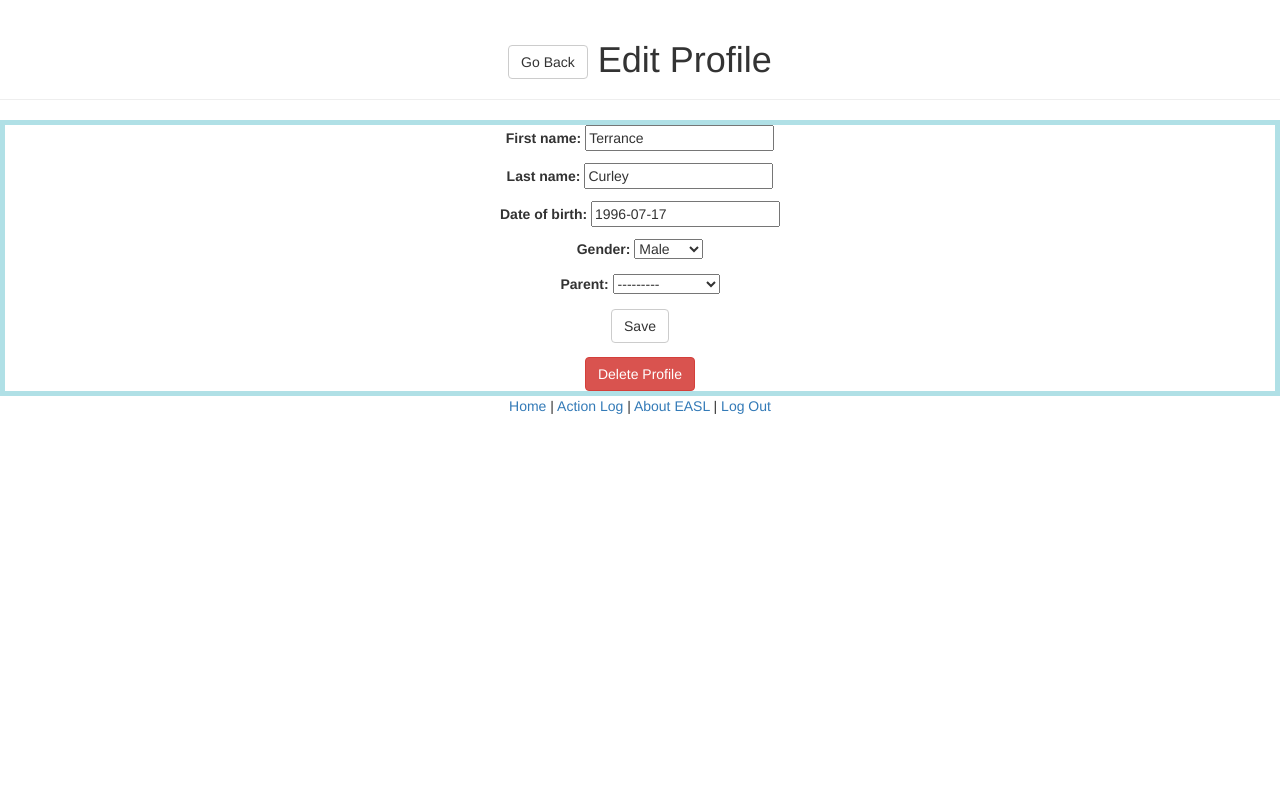
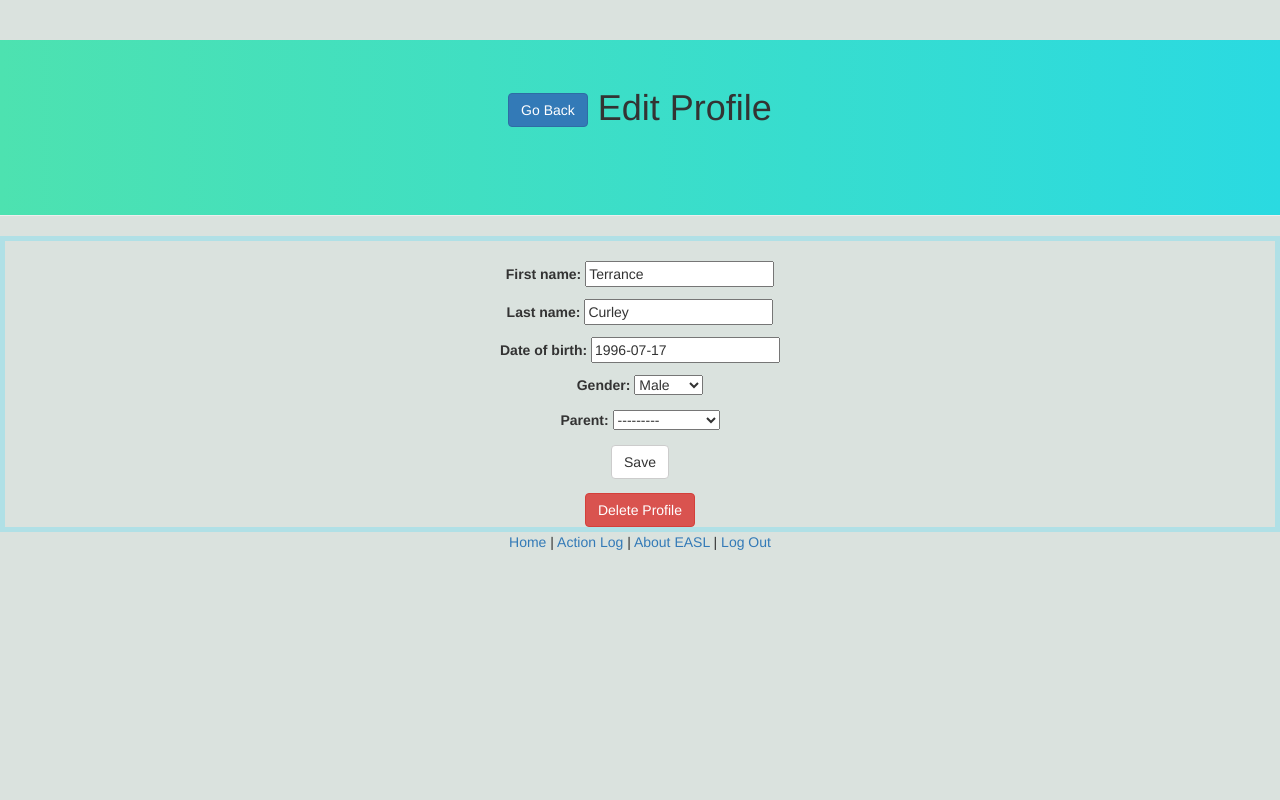
Before and after one commit to curleyt1/EASL, a Django app: page /edit_page/1/ in a window 1280 px wide. Run offline with Django 3.2, Linux system fonts and the light colour scheme; a user stored in the database is signed in; data comes from the database, SQL or seed files in the repository; both versions use the stored data as it was after the commit; some libraries are stand-ins or nearby versions.

Commit message:
Finalized styling on the edit page

```diff
--- a/easl/webApp/templates/edit_page.html
+++ b/easl/webApp/templates/edit_page.html
@@ -7,10 +7,24 @@
 {% bootstrap_css %}
 {% bootstrap_javascript %}
 <style>
+
   #form{
     border: 5px solid powderblue;
     text-align: center;
   }
+
+  .jumbotron{
+    background: linear-gradient(to right, #4DE2B0, #2ADAE1);
+  }
+
+  .page-header{
+    background: linear-gradient(to right, #4DE2B0, #2ADAE1);
+  }
+
+
+  body{
+    background: #DAE2DE;
+    }
 </style>
 
 {% if display_success %}
@@ -20,14 +34,15 @@
 {% endif %}
 
 <div class="page-header">
-  <h1 class="text-center">
-    <a class="btn btn-default" href="{% url 'student_detail' student.id %}";>Go Back</a>
+  <h1 class="jumbotron text-center">
+    <a class="btn btn-primary" href="{% url 'student_detail' student.id %}";>Go Back</a>
     Edit Profile
   </h1>
 </div>
 
 <div id='form'>
   <form method="post">
+  </br>
     {% csrf_token %}
     {{ form.as_p }}
     <input class="btn btn-default" type="submit" value="Save"/>
--- a/easl/webApp/templates/registration/login.html
+++ b/easl/webApp/templates/registration/login.html
@@ -7,7 +7,7 @@
     background: linear-gradient(to right, #4DE2B0, #2ADAE1);
   }
   body{
-    background: #EBEFED;
+    background: #DAE2DE;
 
     }
 
@@ -43,7 +43,7 @@
   </div>
 </br>
   <div>
-    <input class="btn btn-default" type="submit" value="login" />
+    <input class="btn btn-primary" type="submit" value="Login" />
     <input type="hidden" name="next" value="{{ next }}" />
   </div>
   </form>
```
Also changed, not shown: easl/db.sqlite3.
